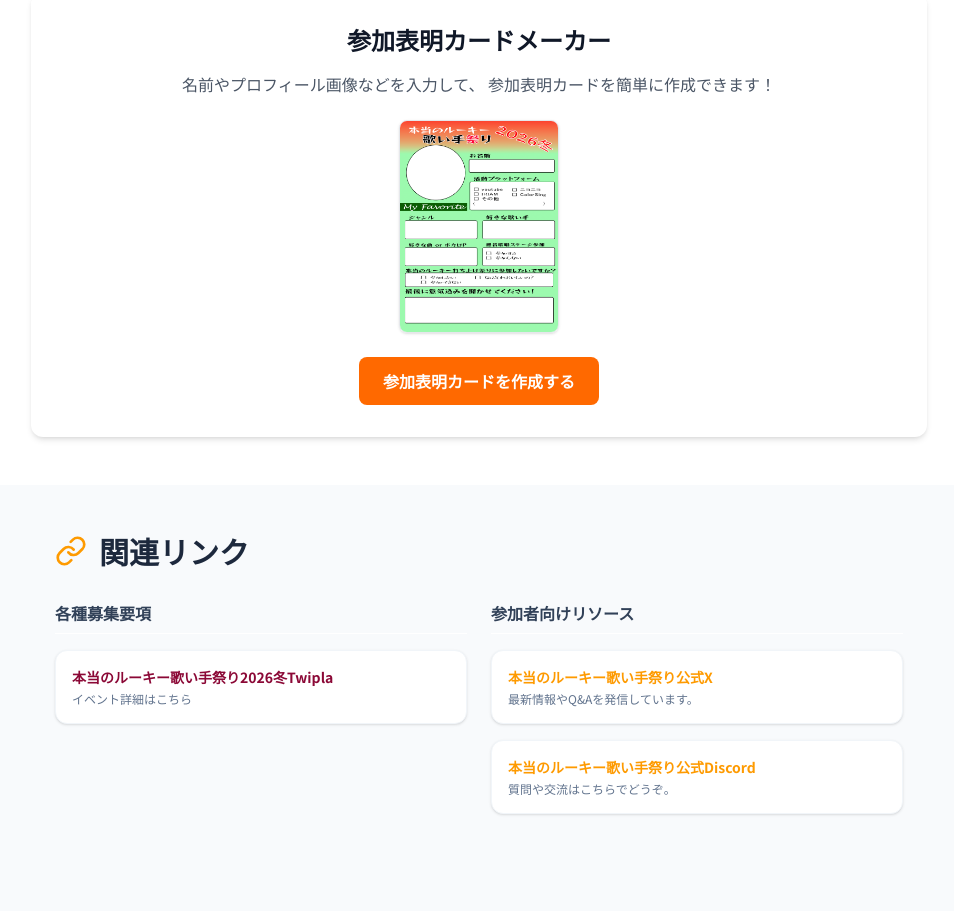
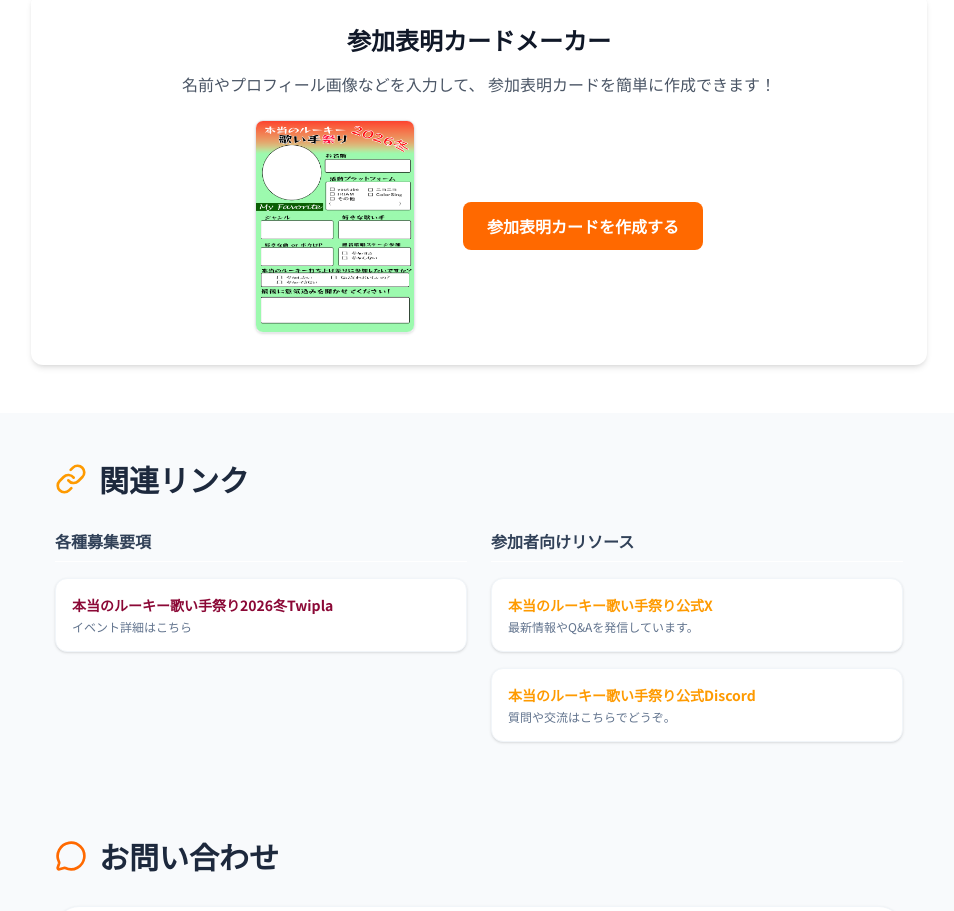
Before and after one commit to hontono-rookie-web-design/hontono-utaite-web, a Next.js app in the folder 2026winter/frontend/: page / in a window 1280 px wide. Shown: the part 920-1831 px from the top of the page, without its empty margins (305-1259 px from the left). Built offline with nearby package versions, Linux system fonts and the light colour scheme; no server answers.

Commit message:
Entry Layout

```diff
--- a/2026winter/frontend/src/components/sections/ParticipationCardEntry.tsx
+++ b/2026winter/frontend/src/components/sections/ParticipationCardEntry.tsx
@@ -15,15 +15,14 @@ export default function ParticipationCardEntry() {
           参加表明カードを簡単に作成できます！
         </p>
 
-        <div className="mb-6 flex justify-center">
+        <div className="flex flex-col items-center justify-center gap-8 md:flex-row md:gap-12">
           <Image
             src="/participation-card/template-utaite.png"
             alt="参加表明カードのサンプル"
             width={1200}
             height={1600}
-            className="h-auto w-32 rounded-lg border border-gray-200 shadow-sm sm:w-40"
+            className="h-auto w-32 shrink-0 rounded-lg border border-gray-200 shadow-sm sm:w-40"
           />
-        </div>
 
           <Link
             href="/participation-card"
@@ -32,6 +31,7 @@ export default function ParticipationCardEntry() {
             参加表明カードを作成する
           </Link>
         </div>
+      </div>
     </section>
   );
 }
```
Lines whose indentation alone changed are shown as unchanged.
